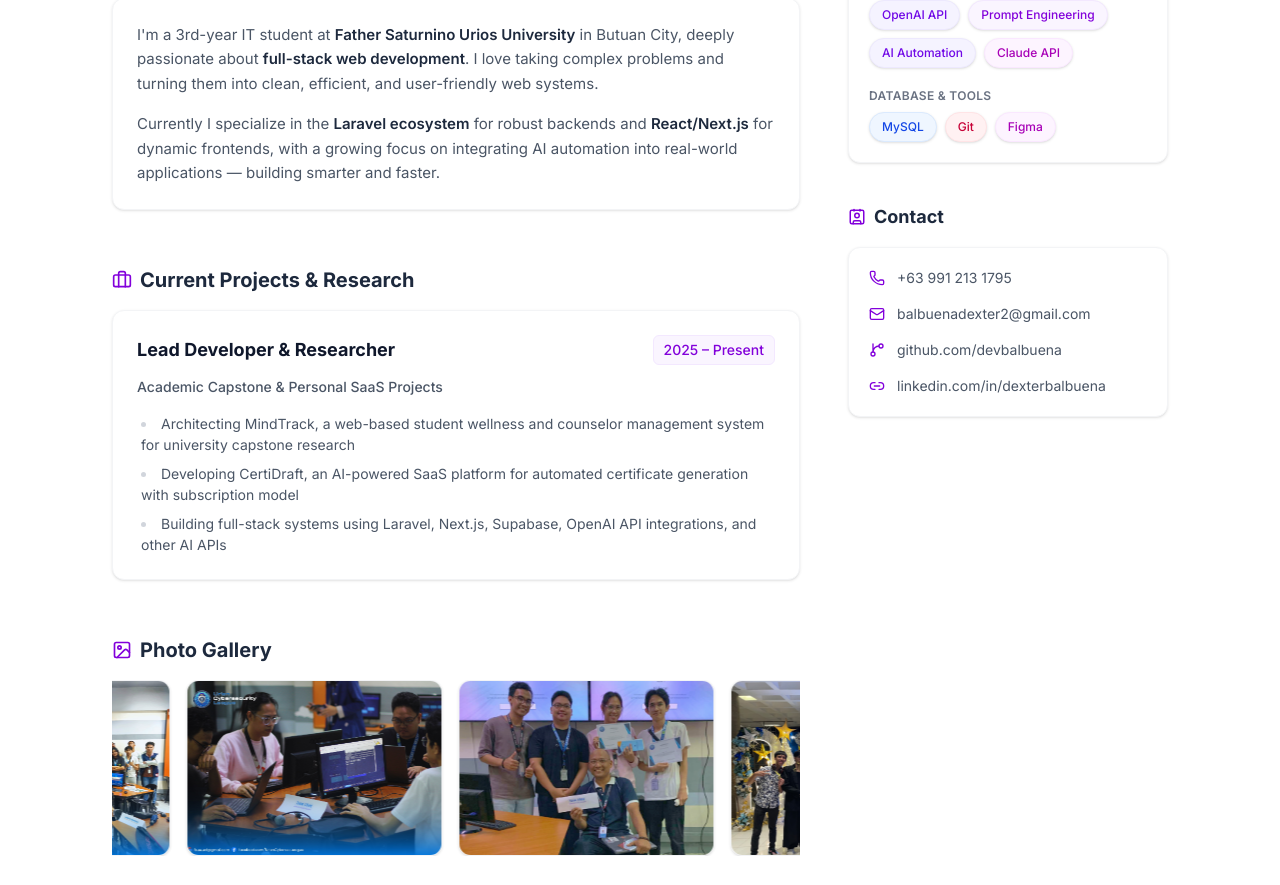
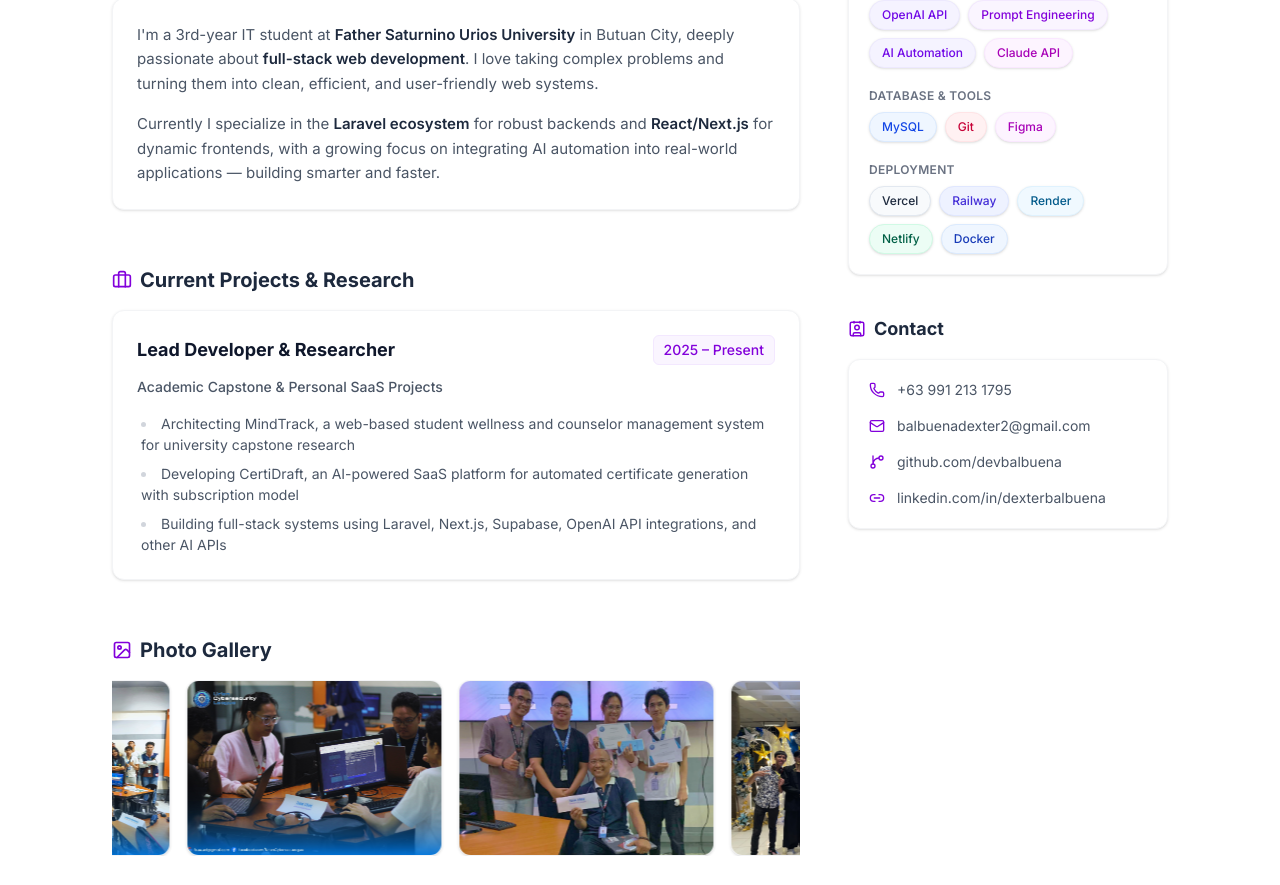
Before and after one commit to devbalbuena/Balbuena-portfolio, a React (Vite) app: page / in a window 1280 px wide. Shown: the part 1357-2242 px from the top of the page. Built offline with nearby package versions, Linux system fonts and the light colour scheme.

Commit message:
minor changes and added

```diff
--- a/src/components/RightSidebar.jsx
+++ b/src/components/RightSidebar.jsx
@@ -49,6 +49,16 @@ const skillThemes = {
     'bg-violet-50 text-violet-700 border-violet-100 dark:bg-violet-500/15 dark:text-violet-300 dark:border-white/10',
   'Claude API':
     'bg-fuchsia-50 text-fuchsia-700 border-fuchsia-100 dark:bg-fuchsia-500/15 dark:text-fuchsia-300 dark:border-white/10',
+  Vercel:
+    'bg-slate-50 text-slate-800 border-slate-200 dark:bg-slate-500/15 dark:text-slate-200 dark:border-white/10',
+  Railway:
+    'bg-indigo-50 text-indigo-700 border-indigo-100 dark:bg-indigo-500/15 dark:text-indigo-300 dark:border-white/10',
+  Render:
+    'bg-sky-50 text-sky-800 border-sky-100 dark:bg-sky-500/15 dark:text-sky-300 dark:border-white/10',
+  Netlify:
+    'bg-emerald-50 text-emerald-800 border-emerald-100 dark:bg-emerald-500/15 dark:text-emerald-300 dark:border-white/10',
+  Docker:
+    'bg-blue-50 text-blue-800 border-blue-100 dark:bg-blue-500/15 dark:text-blue-300 dark:border-white/10',
 };
 
 const certifications = [
@@ -119,6 +129,10 @@ const skillGroups = [
   {
     label: 'Database & Tools',
     skills: ['MySQL', 'Git', 'Figma'],
+  },
+  {
+    label: 'Deployment',
+    skills: ['Vercel', 'Railway', 'Render', 'Netlify', 'Docker'],
   },
 ];
 
```
Also changed, not shown: public/projects/accountpulse/photo-10.jpg (added).
